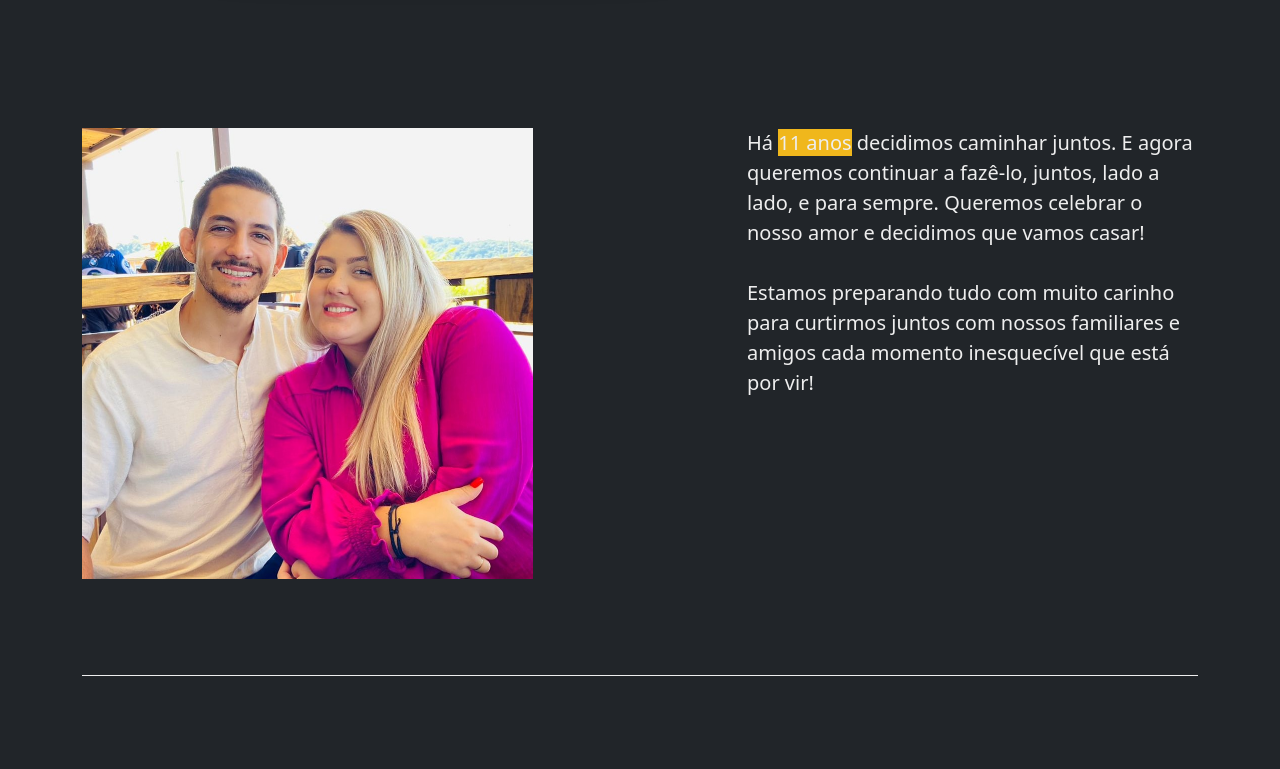
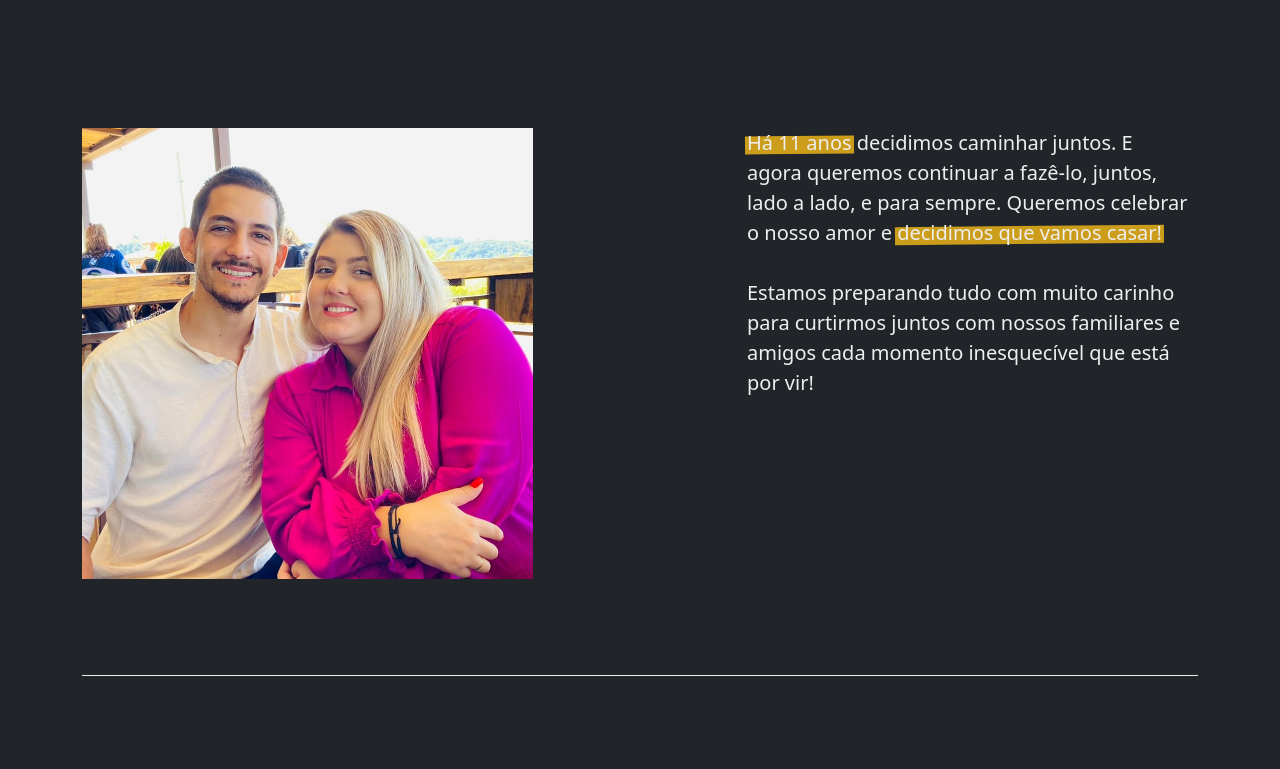
Before and after one commit to LucasPeixotg/wedding-landing-page, a website: page index.html in a window 1280 px wide. Shown: the part 720-1489 px from the top of the page. Drawn offline with nearby package versions, Linux system fonts and the light colour scheme; a web font is replaced by a local one.

Commit message:
pix message added

```diff
--- a/index.html
+++ b/index.html
@@ -18,20 +18,20 @@
     <header class="d-flex align-items-center px-5 justify-content-center">
         <div class="col-12 col-lg-5 shadow-container p-3">
             <h1 class="d-none d-md-block lobster white">Matheus <span class="playfair gold">&</span> Amanda</h1>
-            <h2 class="d-block d-md-none lobster white">Matheus <span class="playfair gold">&</span> Amanda</h2>
+            <h2 class="d-block d-md-none lobster white text-center">Matheus <span class="playfair gold">&</span> Amanda</h2>
             <p class="montserrat d-none d-md-block">O brilho intenso e apaixonado dos nossos olhares nos fazem lembrar o porquê de chegarmos até aqui...</p>
         </div>
         <span class="col-md-4 d-none d-lg-block"></span>
     </header>
-    <p class="montserrat px-4 justify fs-5 d-block d-md-none pb-5 bg-accent">
+    <p class="montserrat px-4 justify fs-5 d-block d-md-none pb-5 bg-accent justify">
         O brilho intenso e apaixonado dos nossos olhares nos fazem lembrar o porquê de chegarmos até aqui...
     </p>
     <span class="divider"></span>
     <main class="container rounded py-5">
         <div class="row mb-5 justify-content-between image-container">
             <img class="col-12 col-md-5 mb-5" src="image/image.jpg" alt="">
-            <p class="col-12 col-md-5 fs-5">
-                Há <span class="highlighted">11 anos</span> decidimos caminhar juntos. E agora queremos continuar a fazê-lo, juntos, lado a lado, e para sempre. Queremos celebrar o nosso amor e decidimos que vamos casar!
+            <p class="col-12 col-md-5 fs-5 justify">
+                <span class="highlight-container"><span class="highlight">Há 11 anos</span></span> decidimos caminhar juntos. E agora queremos continuar a fazê-lo, juntos, lado a lado, e para sempre. Queremos celebrar o nosso amor e <span class="highlight-container"><span class="highlight">decidimos que vamos casar!</span></span>
                 <br><br>Estamos preparando tudo com muito carinho para curtirmos juntos com nossos familiares e amigos cada momento inesquecível que está por vir!
             </p>
         </div>
@@ -204,6 +204,8 @@
         </div>
     </main>
 
+    <p class="text-center montserrat fs-5 mb-5 mx-3">* Para os presentes em dinheiro, por favor utilize o seguinte pix: <br><span class="lobster">19 995880039</span><p>
+
 
     <footer class=" py-5 bg-accent">
         <div class="mx-auto container row justify-content-between align-items-center">
--- a/main.css
+++ b/main.css
@@ -77,6 +77,10 @@ header p {
 	border-left: solid 1px #eee;
 }
 
+.justify {
+	text-wrap: balance;
+}
+
 .montserrat {
 	font-family: "Montserrat", sans-serif;
 	font-optical-sizing: auto;
@@ -109,7 +113,35 @@ header p {
 	color: #f0b71c;
 }
 
-/* TODO: better highlight */
-.highlighted {
-	background-color: #f0b71c;
+.highlight-container, .highlight {
+	position: relative;
 }
+
+.highlight-container {
+	display: inline-block;
+}
+
+.highlight-container:before {
+	content: " ";
+	display: block;
+	height: 60%;
+	width: 0;
+	margin-left: -3px;
+	margin-right: -3px;
+	position: absolute;
+	background: #cc9d1b;
+	transform: rotate(-0.5deg);
+	bottom: 4px;
+	left: 1px;
+	padding: 10px 3px 3px 10px;
+	animation: forwards grow 500ms;
+}
+
+@keyframes grow {
+	from {
+		width: 0;
+	}
+	to {
+		width: calc(100% + 4px);
+	}
+}
```
